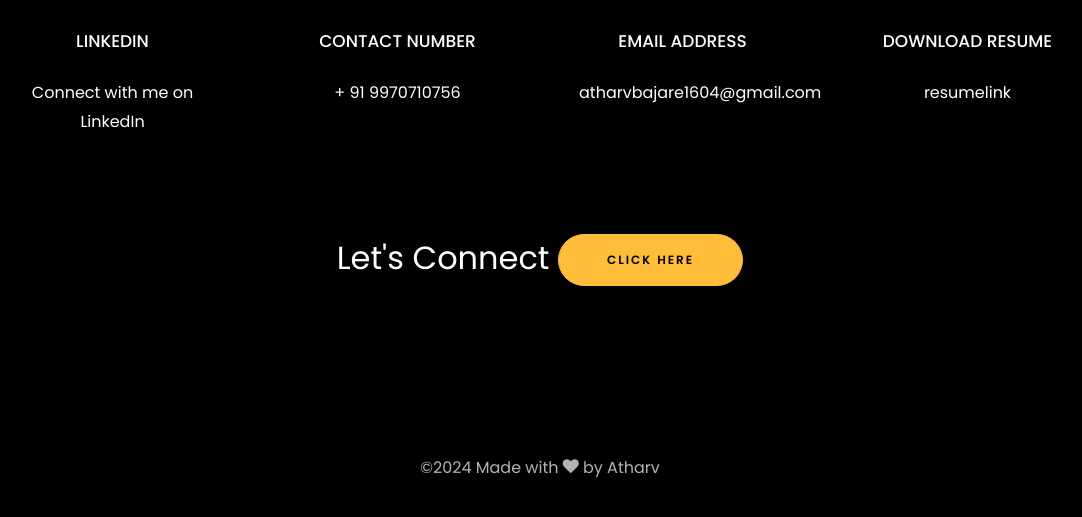
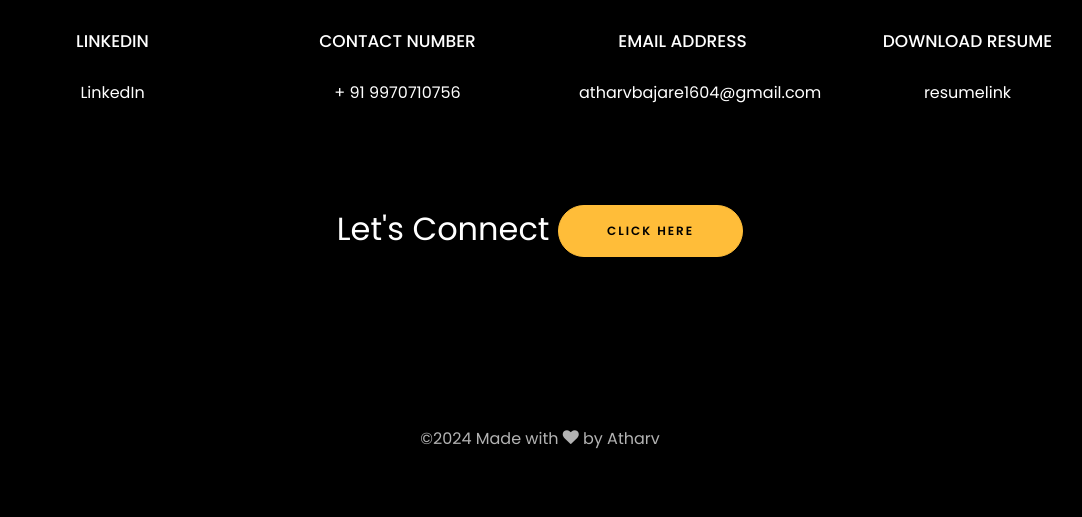
Before and after one commit to Atharv1604/atharvbajare.github.io, a plain HTML site: page index.html in a window 1280 px wide. Shown: the part 5617-6134 px from the top of the page, without its empty margins (100-1182 px from the left). Drawn offline with nearby package versions, Linux system fonts and the light colour scheme; files whose address does not match are found by name.

Commit message:
Update index.html

```diff
--- a/index.html
+++ b/index.html
@@ -492,7 +492,7 @@
           			<span class="icon-linkedin"></span>
           		</div>
           		<h3 class="mb-4">LinkedIn</h3>
-	            <p><a href="https://www.linkedin.com/in/atharv-bajare-609bb8179/">Connect with me on LinkedIn</a></p>
+	            <p><a href="https://www.linkedin.com/in/atharv-bajare-609bb8179/">LinkedIn</a></p>
 	          </div>
           </div>
           <div class="col-md-6 col-lg-3 d-flex ftco-animate">
```
